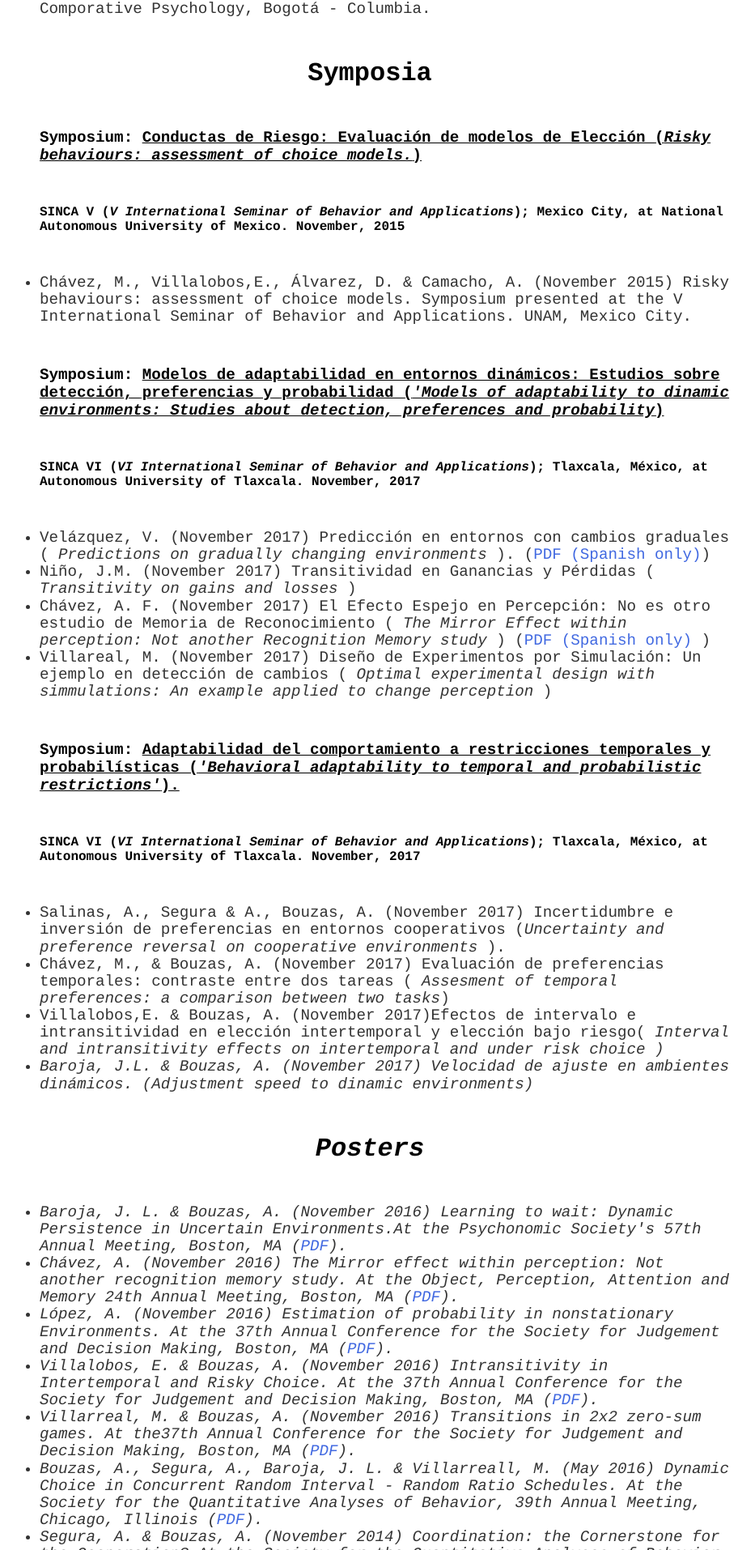
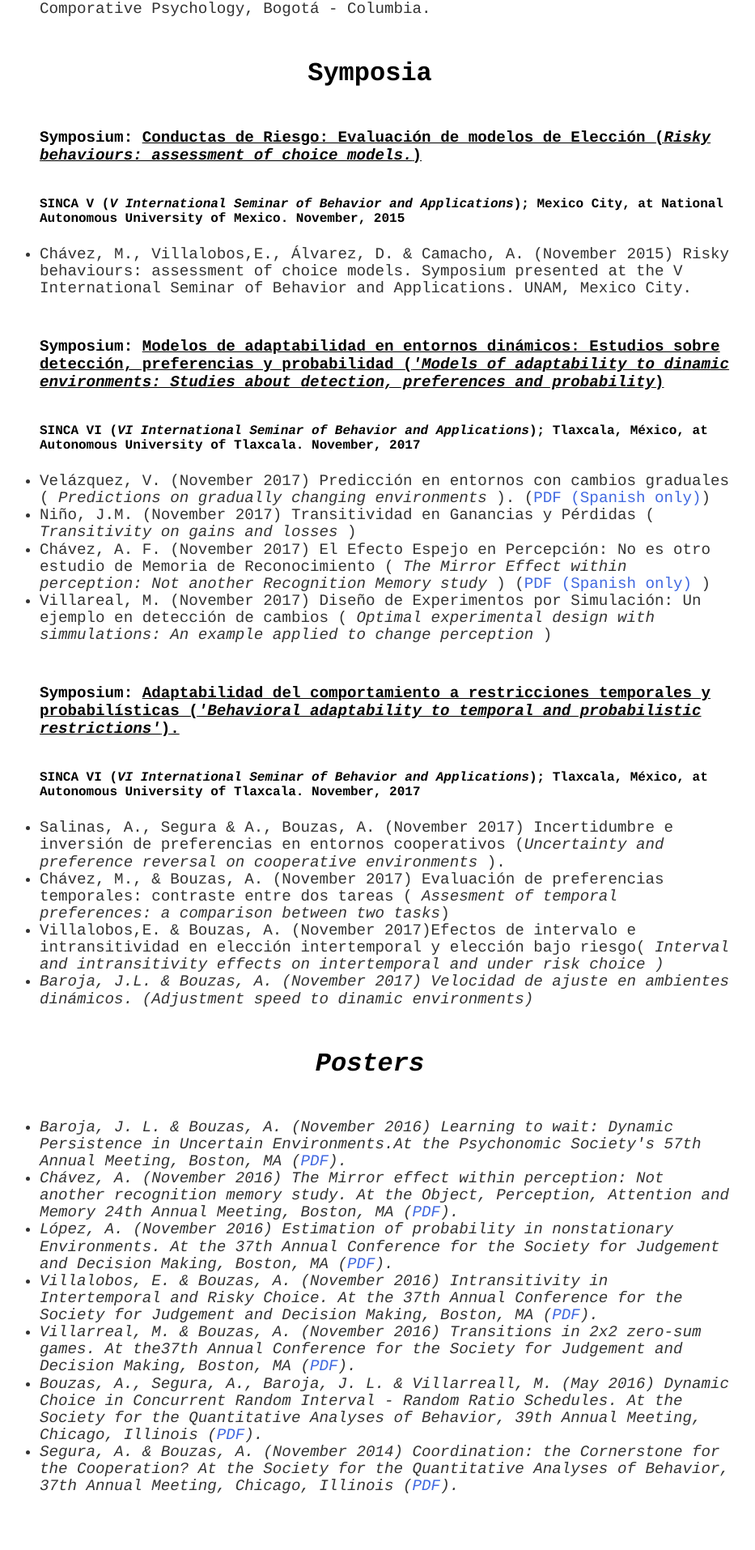
Before and after one commit to BouzasLab25/bouzaslab25.github.io, a Jekyll site: the page built from publications/index.html, in a window 1280 px wide. Shown: the part 1164-3078 px from the top of the page at 81% size, without its empty margins (183-1116 px from the left). Built offline with Jekyll 4.4.1, drawn with Linux system fonts in a browser that asks for light colours.

Commit message:
Update main.css

```diff
--- a/css/main.css
+++ b/css/main.css
@@ -82,15 +82,15 @@ h4 {
     font-family:'Couries New', 'Courier', 'monospace';
     text-align:left;
     margin-top: 50px;
-    margin-bottom: 50px;
+    margin-bottom: 40px;
 }
 
 h5 {
     font-size: 1.0em;
     font-family:'Couries New', 'Courier', 'monospace';
     text-align:left;
-    margin-top: 50px;
-    margin-bottom: 50px;
+    margin-top: 25px;
+    margin-bottom: 25px;
 }
 
 
```
